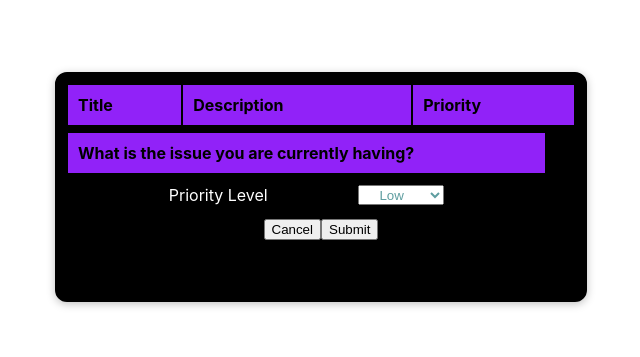
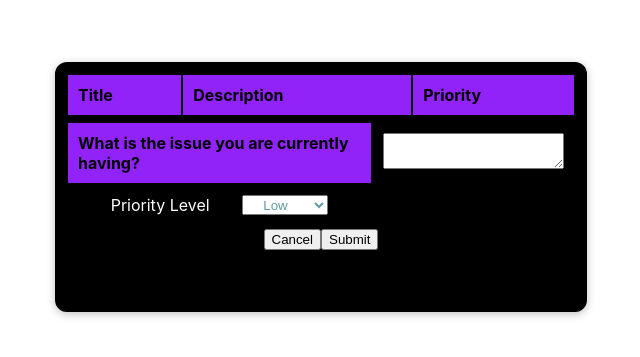
Before and after one commit to ticket-tiger/ticket-management-system, a React (Create React App) app: page / in a window 1280 px wide. Shown: the part 229-586 px from the top of the page, without its empty margins (319-959 px from the left). Built offline with nearby package versions, Linux system fonts and the light colour scheme.

Commit message:
text description

```diff
--- a/src/components/SubmitTicket/SubmitTicket.js
+++ b/src/components/SubmitTicket/SubmitTicket.js
@@ -3,17 +3,18 @@ import axios from 'axios';
 import './SubmitTicket.css';
 
 const SubmitTicket = () => {
-  // const [ticketText, setTicketText] = useState('');
+  const [ticketText, setTicketText] = useState('');
   const [responseStatus, setResponseStatus] = useState(null);
 
   const sendPostRequest = async () => {
     const ticket = {
       category: 'category1',
       title: 'test1',
-      description: 'The login button doesn\x27t work.',
+      description: ticketText,
       priority: 'Low',
       urgency: 'High',
     };
+    setTicketText('');
     console.log('Ticket sent');
     const response = await axios.post('http://localhost:3001/api/create-ticket', ticket);
     return response.status;
@@ -35,7 +36,7 @@ const SubmitTicket = () => {
           <tr>
             <th>What is the issue you are currently having?</th>
             <td>
-              {/* <textarea type="text" onInput={(e) => setTicketText(e.target.value)} /> */}
+              <textarea type="text" onInput={(e) => setTicketText(e.target.value)} value={ticketText} />
             </td>
           </tr>
         </thead>
```
